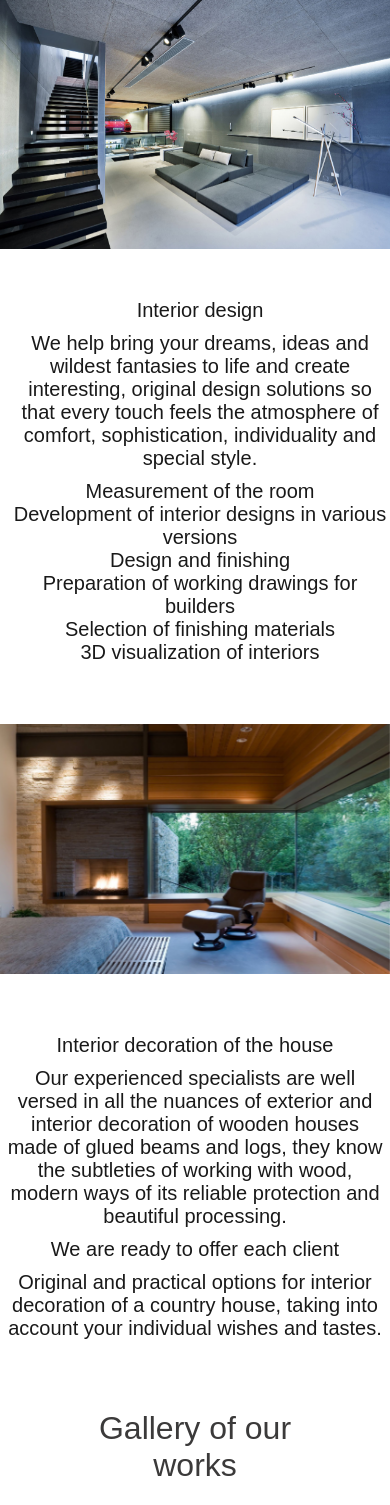
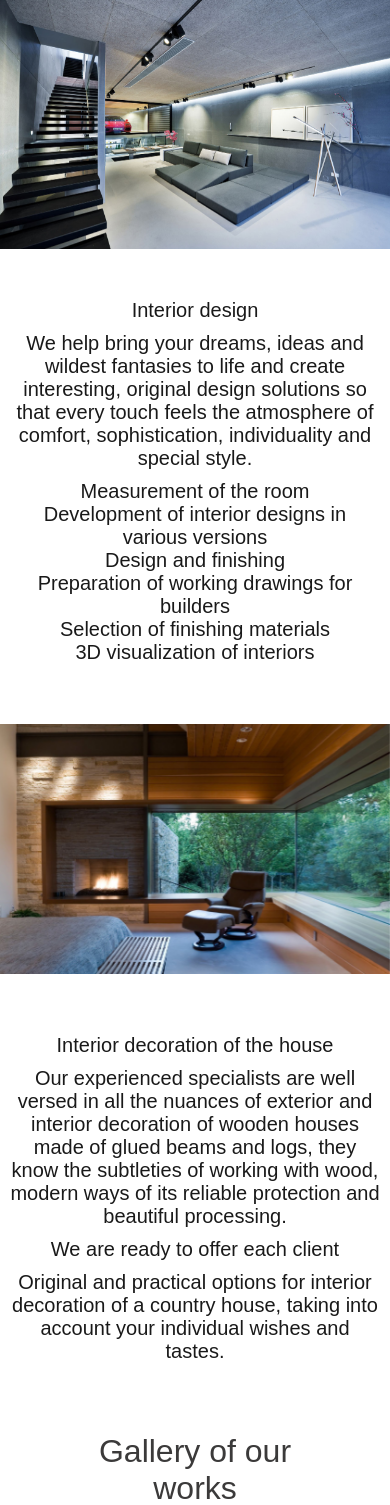
Before and after one commit to sevakm10/Hi-Tech-House, a PHP site: page / in a window 390 px wide. Shown: the part 2712-4217 px from the top of the page. Run offline with PHP 8.4, Linux system fonts and the light colour scheme.

Commit message:
second version update

```diff
--- a/style.css
+++ b/style.css
@@ -839,7 +839,7 @@ footer::before {
   }
 
   .info_3_text{
-    width: 400px;
+    width: 100%;
     margin: 0;
     text-align: center;
   }
```
